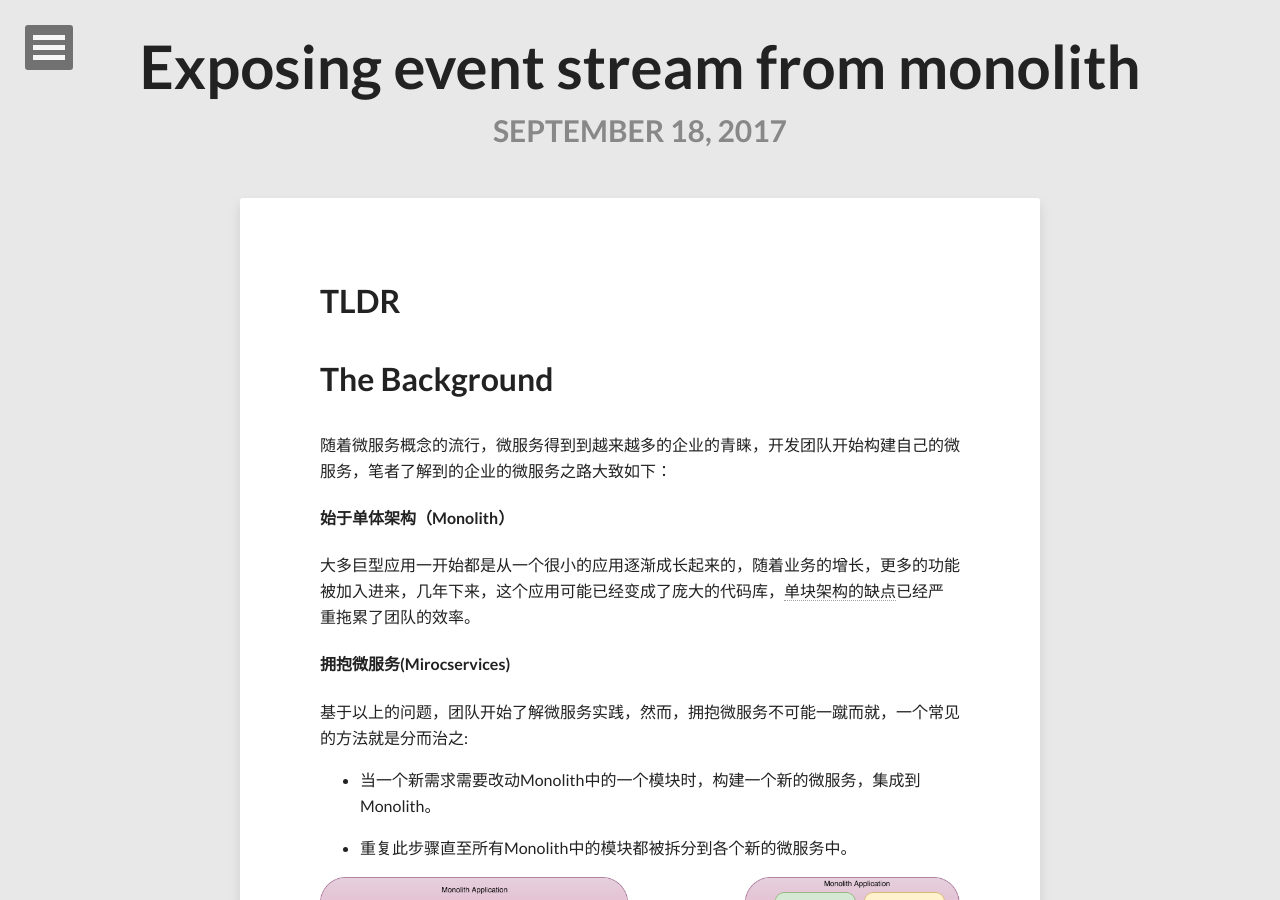
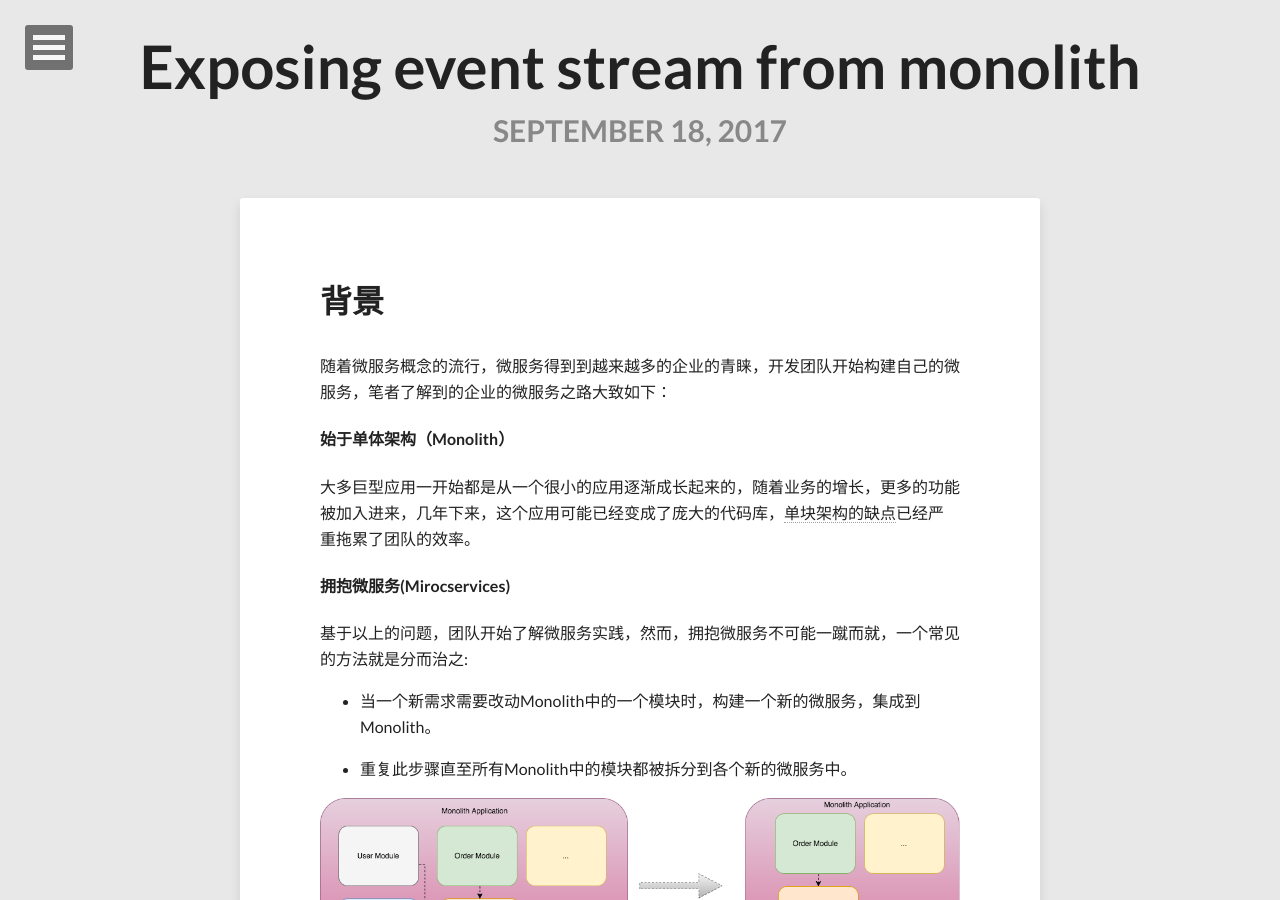
Before and after one commit to nicholasren/nicholasren.github.io, a Jekyll site: the page built from _posts/2017-09-18-get-data-out-of-monolith-in-real-time.md, in a window 1280 px wide and 900 px high. Built offline with Jekyll 4.4.1, drawn with Linux system fonts in a browser that asks for light colours; nearby versions of some CDN libraries; comment, search, counter and statistics services are not loaded.

Commit message:
Removed blank paragraph

```diff
--- a/_posts/2017-09-18-get-data-out-of-monolith-in-real-time.md
+++ b/_posts/2017-09-18-get-data-out-of-monolith-in-real-time.md
@@ -3,10 +3,7 @@ layout: post
 title: "Exposing event stream from monolith"
 comments: true
 ---
-# TLDR
-
-
-# The Background
+# 背景
 
 随着微服务概念的流行，微服务得到到越来越多的企业的青睐，开发团队开始构建自己的微服务，笔者了解到的企业的微服务之路大致如下：
 
```
